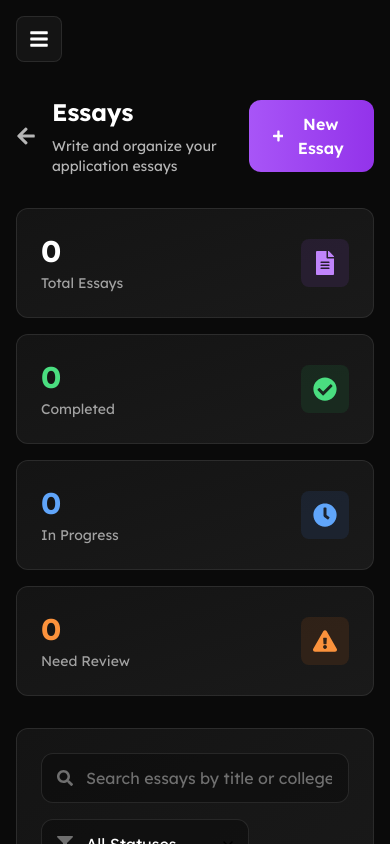
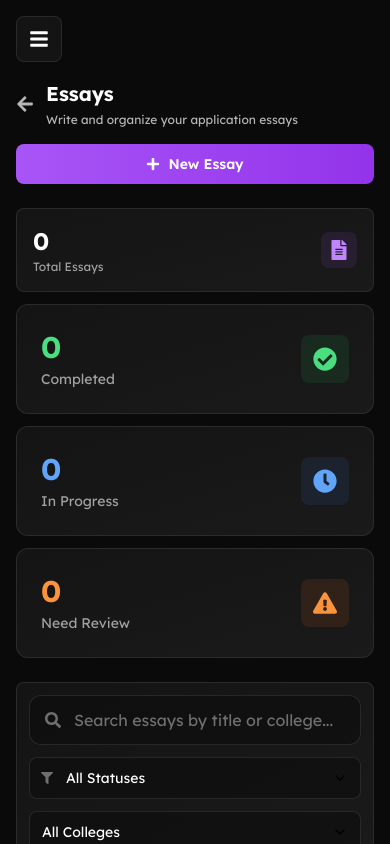
Before and after one commit to paccy-io/paccy-frontend, a Next.js app: page /dashboard/essays in a window 390 px wide. Shown: the top 844 px of the page. Built offline with nearby package versions, Linux system fonts and the light colour scheme; a web font is replaced by a local one.

Commit message:
fix: improve UI layout and responsiveness across dashboard components

```diff
--- a/app/dashboard/essays/page.tsx
+++ b/app/dashboard/essays/page.tsx
@@ -112,8 +112,8 @@ function EssayManagerContent() {
       if (majorParam) {
         setFilterCollege(
           `${decodeURIComponent(collegeParam)} [${decodeURIComponent(
-            majorParam
-          )}]`
+            majorParam,
+          )}]`,
         );
       } else {
         setFilterCollege(decodeURIComponent(collegeParam));
@@ -164,7 +164,7 @@ function EssayManagerContent() {
         // If filter has brackets (college + major), match exactly
         if (filterCollege.includes("[")) {
           const collegeApp = colleges.find(
-            (c) => c.id === essay.college_application_id
+            (c) => c.id === essay.college_application_id,
           );
           if (collegeApp) {
             const expectedFormat = `${collegeApp.name} [${collegeApp.major}]`;
@@ -200,12 +200,12 @@ function EssayManagerContent() {
 
           // Find college application to get major
           const collegeApp = colleges.find(
-            (c) => c.id === essay.college_application_id
+            (c) => c.id === essay.college_application_id,
           );
 
           // Check if there are multiple applications with the same college name
           const sameName = colleges.filter(
-            (c) => c.name === essay.college_name
+            (c) => c.name === essay.college_name,
           );
 
           if (sameName.length > 1 && collegeApp?.major) {
@@ -214,8 +214,8 @@ function EssayManagerContent() {
 
           return essay.college_name;
         })
-        .filter(Boolean)
-    )
+        .filter(Boolean),
+    ),
   ).filter((name): name is string => name !== null);
 
   const handleCreateEssay = async () => {
@@ -259,30 +259,30 @@ function EssayManagerContent() {
         theme === "dark" ? "bg-[#0a0a0a]" : "bg-gray-50"
       }`}
     >
-      <div className="max-w-7xl mx-auto px-4 sm:px-6 lg:px-8 py-8">
+      <div className="max-w-7xl mx-auto px-4 sm:px-6 lg:px-8 py-4 sm:py-6 md:py-8">
         {/* Header */}
-        <div className="flex items-center justify-between mb-8">
-          <div className="flex items-center gap-4">
+        <div className="flex flex-col sm:flex-row items-start sm:items-center justify-between gap-4 mb-6 sm:mb-8">
+          <div className="flex items-center gap-3 sm:gap-4 w-full sm:w-auto">
             <Link
               href="/dashboard"
               className={`${
                 theme === "dark"
                   ? "text-white/70 hover:text-white"
                   : "text-gray-600 hover:text-gray-900"
-              } transition-colors`}
+              } transition-colors flex-shrink-0`}
             >
-              <FaArrowLeft size={20} />
+              <FaArrowLeft size={18} className="sm:w-5 sm:h-5" />
             </Link>
             <div className="flex-1 min-w-0">
               <h1
-                className={`text-2xl sm:text-3xl lg:text-4xl font-bold ${
+                className={`text-xl sm:text-2xl md:text-3xl lg:text-4xl font-bold break-words ${
                   theme === "dark" ? "text-white" : "text-gray-900"
                 }`}
               >
                 Essays
               </h1>
               <p
-                className={`mt-2 text-sm sm:text-base ${
+                className={`mt-1 sm:mt-2 text-xs sm:text-sm md:text-base ${
                   theme === "dark" ? "text-white/70" : "text-gray-600"
                 }`}
               >
@@ -292,7 +292,7 @@ function EssayManagerContent() {
           </div>
           <button
             onClick={handleCreateEssay}
-            className="bg-gradient-to-r from-purple-500 to-purple-600 text-white px-6 py-3 rounded-xl font-semibold hover:from-purple-600 hover:to-purple-700 transition-all duration-300 hover:shadow-lg hover:shadow-purple-500/20 flex items-center gap-2"
+            className="bg-gradient-to-r from-purple-500 to-purple-600 text-white px-4 sm:px-6 py-2.5 sm:py-3 rounded-lg sm:rounded-xl text-sm sm:text-base font-semibold hover:from-purple-600 hover:to-purple-700 transition-all duration-300 hover:shadow-lg hover:shadow-purple-500/20 flex items-center gap-2 w-full sm:w-auto justify-center flex-shrink-0"
           >
             <FaPlus />
             <span>New Essay</span>
@@ -300,33 +300,33 @@ function EssayManagerContent() {
         </div>
 
         {/* Stats Cards */}
-        <div className="grid grid-cols-1 sm:grid-cols-2 lg:grid-cols-4 gap-4 mb-8">
+        <div className="grid grid-cols-1 md:grid-cols-2 lg:grid-cols-4 gap-3 sm:gap-4 mb-6 sm:mb-8">
           <div
             className={`bg-gradient-to-br ${
               theme === "dark"
                 ? "from-[#141414] to-[#1a1a1a] border-neutral-700/50"
                 : "from-gray-50 to-gray-100 border-gray-200"
-            } border rounded-xl p-6`}
+            } border rounded-lg sm:rounded-xl p-4 sm:p-6`}
           >
             <div className="flex items-center justify-between">
               <div>
                 <div
-                  className={`text-3xl font-bold mb-1 ${
+                  className={`text-2xl sm:text-3xl font-bold mb-0.5 sm:mb-1 ${
                     theme === "dark" ? "text-white" : "text-gray-900"
                   }`}
                 >
                   {essays.length}
                 </div>
                 <div
-                  className={`text-sm ${
+                  className={`text-xs sm:text-sm ${
                     theme === "dark" ? "text-white/60" : "text-gray-600"
                   }`}
                 >
                   Total Essays
                 </div>
               </div>
-              <div className="p-3 bg-purple-500/10 rounded-lg">
-                <FaFileAlt className="text-2xl text-purple-400" />
+              <div className="p-2 sm:p-3 bg-purple-500/10 rounded-lg">
+                <FaFileAlt className="text-xl sm:text-2xl text-purple-400" />
               </div>
             </div>
           </div>
@@ -425,9 +425,9 @@ function EssayManagerContent() {
             theme === "dark"
               ? "from-[#141414] to-[#1a1a1a] border-neutral-700/50"
               : "from-gray-50 to-gray-100 border-gray-200"
-          } border rounded-xl p-6 mb-8`}
+          } border rounded-lg sm:rounded-xl p-3 sm:p-4 md:p-6 mb-6 sm:mb-8`}
         >
-          <div className="flex flex-col lg:flex-row gap-4">
+          <div className="flex flex-col lg:flex-row gap-3 sm:gap-4">
             {/* Search */}
             <div className="flex-1 relative">
               <FaSearch
@@ -449,20 +449,20 @@ function EssayManagerContent() {
             </div>
 
             {/* Status Filter */}
-            <div className="relative">
+            <div className="relative flex-1 sm:flex-initial">
               <FaFilter
-                className={`absolute left-4 top-1/2 transform -translate-y-1/2 pointer-events-none ${
+                className={`absolute left-3 sm:left-4 top-1/2 transform -translate-y-1/2 pointer-events-none text-xs sm:text-sm ${
                   theme === "dark" ? "text-white/40" : "text-gray-400"
                 }`}
               />
               <select
                 value={filterStatus}
                 onChange={(e) => setFilterStatus(e.target.value)}
-                className={`${
+                className={`w-full ${
                   theme === "dark"
                     ? "bg-[#0a0a0a]/50 border-neutral-700/50 text-white focus:bg-[#0a0a0a]/80"
                     : "bg-white border-gray-300 text-gray-900 focus:bg-white"
-                } border rounded-xl pl-11 pr-10 py-3 focus:outline-none focus:border-purple-500/50 transition-all appearance-none cursor-pointer min-w-[160px]`}
+                } border rounded-lg sm:rounded-xl pl-9 sm:pl-11 pr-8 sm:pr-10 py-2.5 sm:py-3 text-sm sm:text-base focus:outline-none focus:border-purple-500/50 transition-all appearance-none cursor-pointer sm:min-w-[160px]`}
               >
                 <option value="All">All Statuses</option>
                 <option value={EssayStatus.NOT_STARTED}>Not Started</option>
@@ -478,11 +478,11 @@ function EssayManagerContent() {
             <select
               value={filterCollege}
               onChange={(e) => handleCollegeFilterChange(e.target.value)}
-              className={`${
+              className={`flex-1 sm:flex-initial ${
                 theme === "dark"
                   ? "bg-[#0a0a0a]/50 border-neutral-700/50 text-white focus:bg-[#0a0a0a]/80"
                   : "bg-white border-gray-300 text-gray-900 focus:bg-white"
-              } border rounded-xl px-4 py-3 focus:outline-none focus:border-purple-500/50 transition-all cursor-pointer min-w-[180px]`}
+              } border rounded-lg sm:rounded-xl px-3 sm:px-4 py-2.5 sm:py-3 text-sm sm:text-base focus:outline-none focus:border-purple-500/50 transition-all cursor-pointer sm:min-w-[180px]`}
             >
               <option value="All">All Colleges</option>
               {collegeNames.map((collegeName) => (
@@ -554,17 +554,17 @@ function EssayManagerContent() {
                     theme === "dark"
                       ? "from-[#141414] to-[#1a1a1a] border-neutral-700/50"
                       : "from-gray-50 to-gray-100 border-gray-200"
-                  } border rounded-xl p-6 hover:border-purple-500/50 hover:shadow-lg hover:shadow-purple-500/10 transition-all duration-300`}
+                  } border rounded-lg sm:rounded-xl p-4 sm:p-6 hover:border-purple-500/50 hover:shadow-lg hover:shadow-purple-500/10 transition-all duration-300`}
                 >
-                  <div className="flex flex-col lg:flex-row lg:items-start lg:justify-between gap-4">
+                  <div className="flex flex-col lg:flex-row lg:items-start lg:justify-between gap-3 sm:gap-4">
                     <div className="flex-1 min-w-0">
-                      <div className="flex items-start gap-3 mb-3">
-                        <div className="p-2 bg-purple-500/10 rounded-lg flex-shrink-0 group-hover:bg-purple-500/20 transition-colors">
-                          <FaPen className="text-purple-400 text-lg" />
+                      <div className="flex items-start gap-2 sm:gap-3 mb-2 sm:mb-3">
+                        <div className="p-1.5 sm:p-2 bg-purple-500/10 rounded-lg flex-shrink-0 group-hover:bg-purple-500/20 transition-colors">
+                          <FaPen className="text-purple-400 text-base sm:text-lg" />
                         </div>
                         <div className="flex-1 min-w-0">
                           <h3
-                            className={`text-xl font-semibold mb-1 group-hover:text-purple-400 transition-colors truncate ${
+                            className={`text-base sm:text-lg md:text-xl font-semibold mb-0.5 sm:mb-1 group-hover:text-purple-400 transition-colors break-words ${
                               theme === "dark" ? "text-white" : "text-gray-900"
                             }`}
                           >
@@ -572,7 +572,7 @@ function EssayManagerContent() {
                           </h3>
                           {essay.college_name && (
                             <p
-                              className={`text-sm ${
+                              className={`text-xs sm:text-sm truncate ${
                                 theme === "dark"
                                   ? "text-white/50"
                                   : "text-gray-500"
@@ -583,7 +583,7 @@ function EssayManagerContent() {
                           )}
                         </div>
                         <span
-                          className={`px-3 py-1.5 rounded-full text-xs font-medium whitespace-nowrap flex-shrink-0 ${
+                          className={`px-2 sm:px-3 py-1 sm:py-1.5 rounded-full text-[10px] sm:text-xs font-medium whitespace-nowrap flex-shrink-0 ${
                             essay.status === EssayStatus.COMPLETED
                               ? "bg-green-500/20 text-green-300"
                               : essay.status === EssayStatus.IN_PROGRESS
@@ -652,7 +652,7 @@ function EssayManagerContent() {
                         >
                           Updated{" "}
                           {new Date(
-                            essay.updated_at || essay.created_at
+                            essay.updated_at || essay.created_at,
                           ).toLocaleDateString()}
                         </div>
                       </div>
--- a/app/dashboard/page.tsx
+++ b/app/dashboard/page.tsx
@@ -377,14 +377,14 @@ export default function Dashboard() {
           <div className="flex flex-col sm:flex-row items-start sm:items-center justify-between gap-4">
             <div className="flex-1 min-w-0">
               <h1
-                className={`text-xl sm:text-2xl md:text-4xl font-extrabold break-words ${
+                className={`text-2xl sm:text-3xl md:text-4xl font-extrabold break-words ${
                   theme === "dark" ? "text-white" : "text-gray-900"
                 }`}
               >
                 Welcome back, {currentUser?.name || "Student"}! 👋
               </h1>
               <p
-                className={`text-xs sm:text-sm md:text-base mt-1 ${
+                className={`text-sm sm:text-base md:text-lg mt-1.5 sm:mt-2 ${
                   theme === "dark" ? "text-white/60" : "text-gray-600"
                 }`}
               >
```
Also changed, not shown: app/dashboard/colleges/page.tsx (+5 -5 lines), app/dashboard/extracurriculars/page.tsx (+26 -26 lines), components/Dashboard/DashboardSidebar.tsx (+8 -6 lines). Lines whose indentation alone changed are shown as unchanged.
